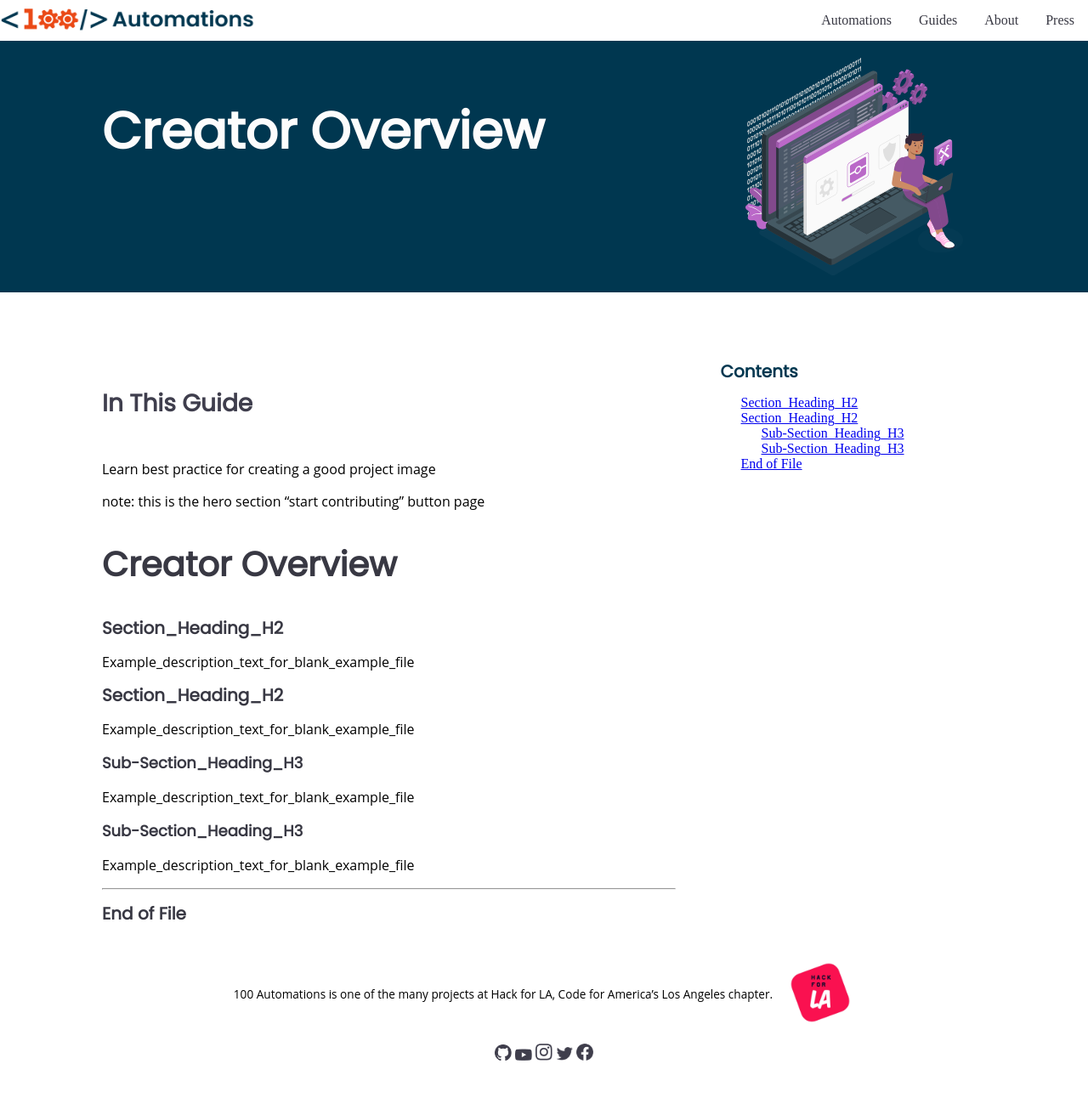
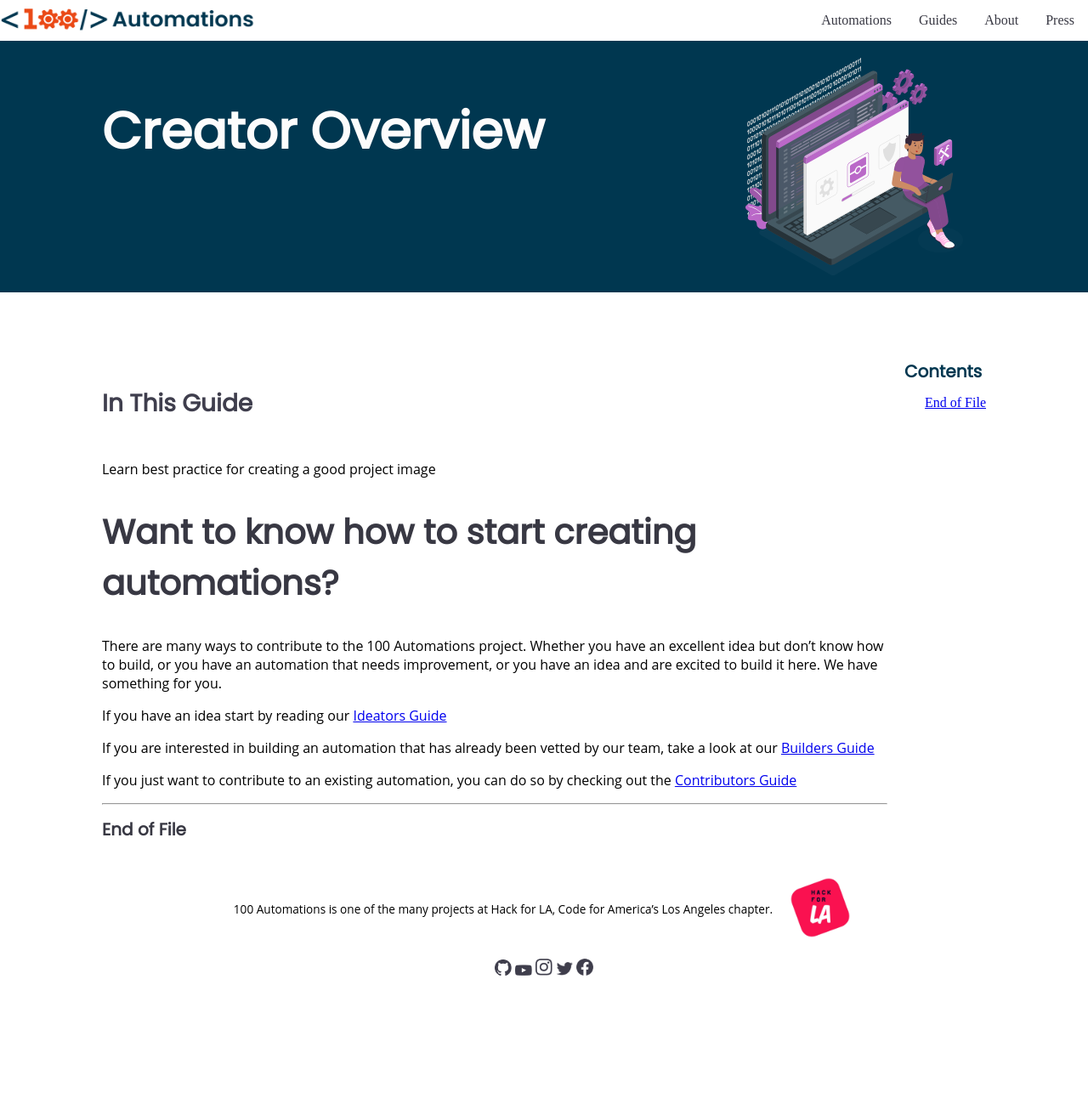
Before and after one commit to 100Automations/Website, a Jekyll site: the page built from _pages/creator_overview.md, in a window 1280 px wide. Shown: the whole page at 85% size. Built offline with Jekyll 4.4.1, drawn with Linux system fonts in a browser that asks for light colours; after the commit the page ends 1192 px from its top, so only the background shows below that.

Commit message:
Update creator_overview.md
Updating creators overview

```diff
--- a/_pages/creator_overview.md
+++ b/_pages/creator_overview.md
@@ -5,21 +5,15 @@ status: active
 display: true
 ---
 
-note: this is the hero section "start contributing" button page
+# Want to know how to start creating automations?
 
-# Creator Overview
+There are many ways to contribute to the 100 Automations project. Whether you have an excellent idea but don't know how to build, or you have an automation that needs improvement, or you have an idea and are excited to build it here. We have something for you.
 
-## Section_Heading_H2
-Example_description_text_for_blank_example_file
+If you have an idea start by reading our [Ideators Guide](https://100automations.github.io/Website/pages/submit_idea.html)
 
-## Section_Heading_H2
-Example_description_text_for_blank_example_file
+If you are interested in building an automation that has already been vetted by our team, take a look at our [Builders Guide](https://100automations.github.io/Website/pages/start_building.html)
 
-### Sub-Section_Heading_H3
-Example_description_text_for_blank_example_file
-
-### Sub-Section_Heading_H3
-Example_description_text_for_blank_example_file
+If you just want to contribute to an existing automation, you can do so by checking out the [Contributors Guide](https://100automations.github.io/Website/pages/start_contributing.html)
 
 ---
 ## End of File
```
